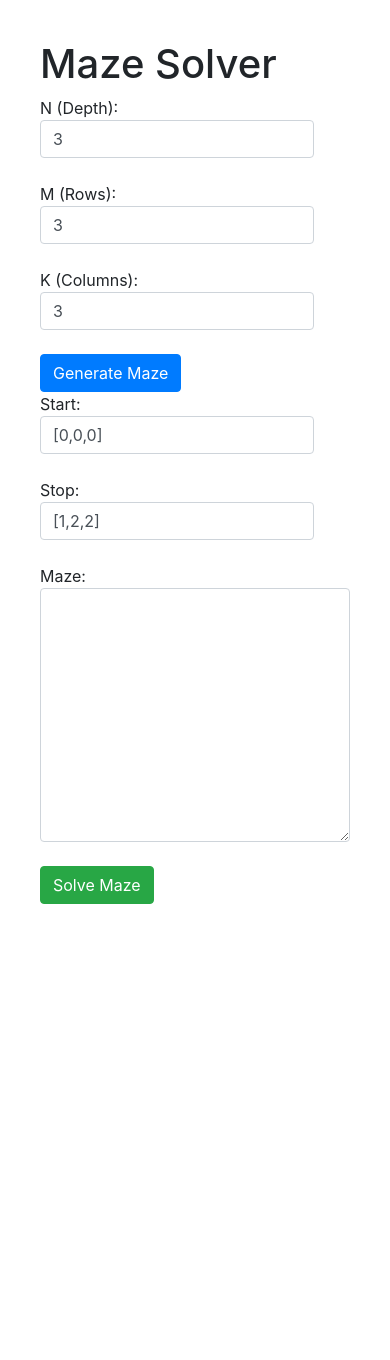
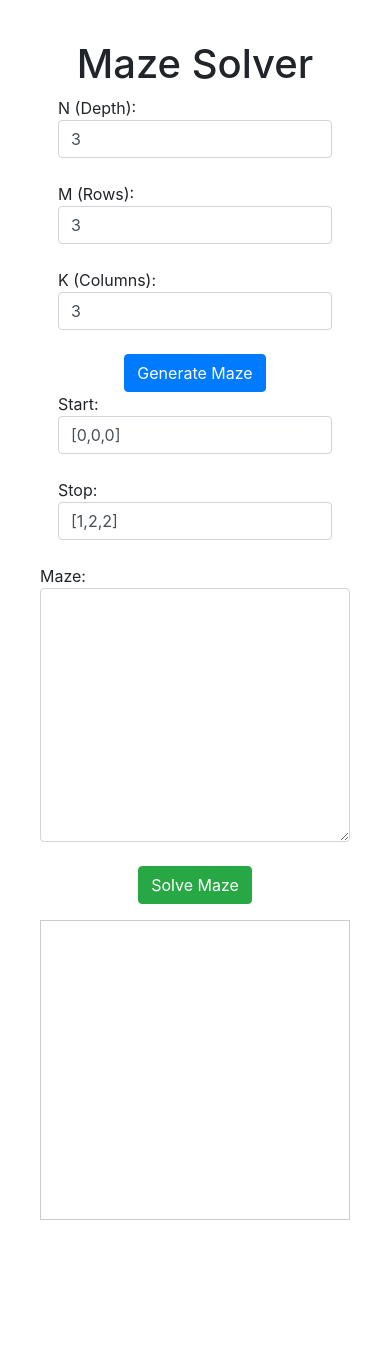
Before and after one commit to hc-sun/maze-solver, a Flask app: page / in a window 390 px wide; the page is wider, and only the part inside the window is pictured. After the commit the page ends 1220 px from the top of that part, so only its background shows below. Run offline with Flask 3, Linux system fonts and the light colour scheme; some libraries are stand-ins or nearby versions.

Commit message:
updated ui

```diff
--- a/templates/index.html
+++ b/templates/index.html
@@ -15,13 +15,28 @@
     </script>
     <style>
         body {
+            display: flex;
+            flex-direction: column;
+            align-items: center;
             margin: 20px;
             padding: 20px;
         }
 
+        #controls {
+            margin-bottom: 20px;
+        }
+
         #mazeContainer {
-            width: 400px;
-            height: 400px;
+            width: 80%;
+            height: 500px;
+            border: 1px solid #ccc;
+        }
+
+        @media (max-width: 768px) {
+            #mazeContainer {
+                width: 100%;
+                height: 300px;
+            }
         }
     </style>
 
```
